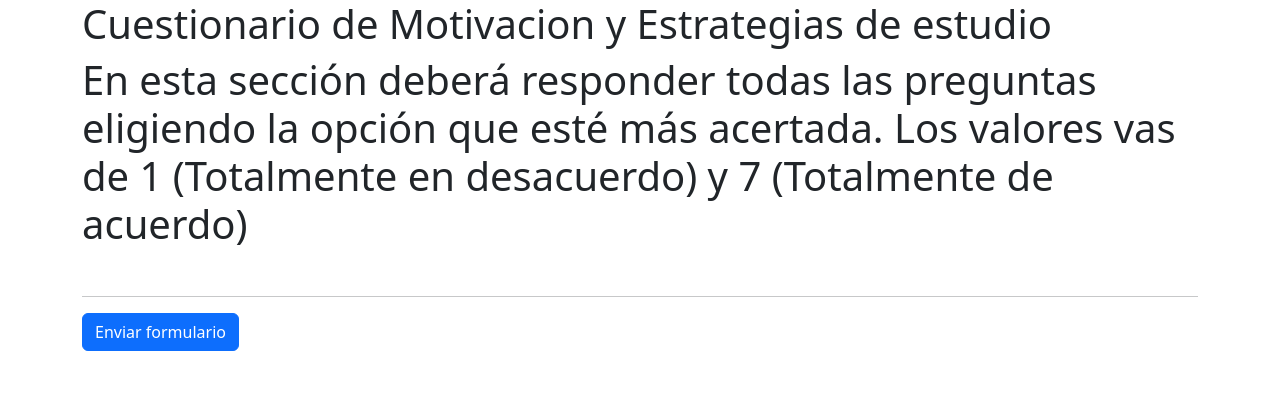
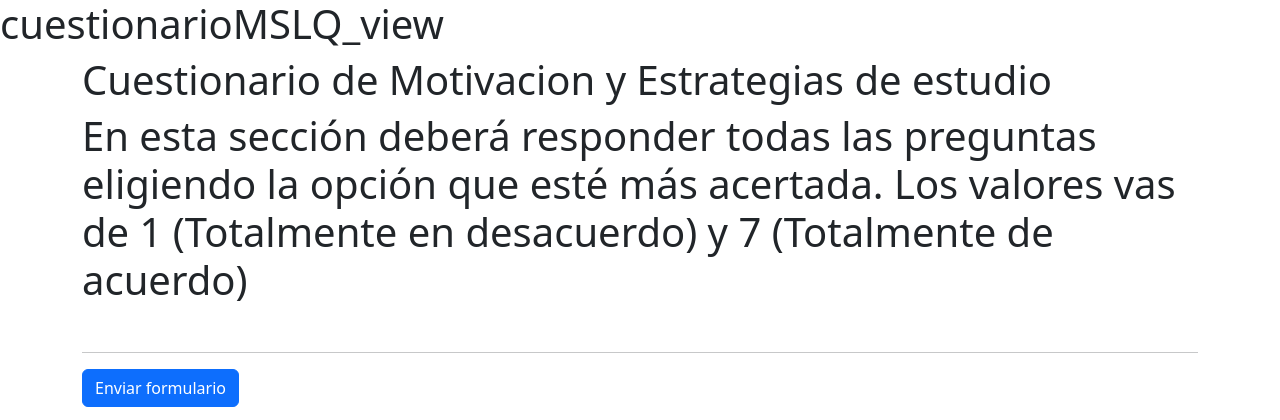
Before and after one commit to GabrielAmigoSaavedra/proyectoTitulo, a CodeIgniter app: page /proyecto5/index.php/cuestionariomslq_controller/index in a window 1280 px wide. Shown: the top 420 px of the page. Run offline with CodeIgniter, Linux system fonts and the light colour scheme; data that the repository does not hold is empty.

Commit message:
Update cuestionarioMSLQ_view.php

```diff
--- a/application/views/cuestionarioMSLQ_view.php
+++ b/application/views/cuestionarioMSLQ_view.php
@@ -5,7 +5,7 @@
     <meta name="viewport" content="width=device-width, initial-scale=1.0">
     <link href="<?php echo base_url('assets/bootstrap.min.css')?>"
       rel="stylesheet">
-    <title>Document</title>
+    <h1>cuestionarioMSLQ_view</h1>
 </head>
 <body>
 
```
